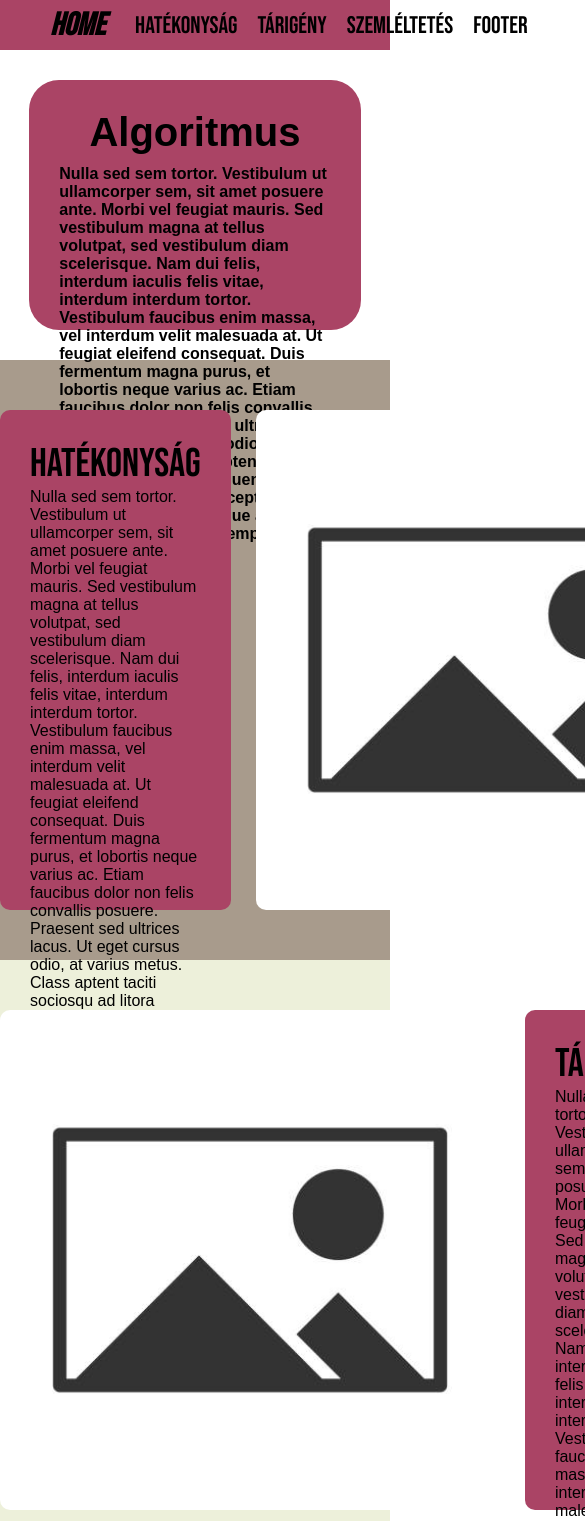
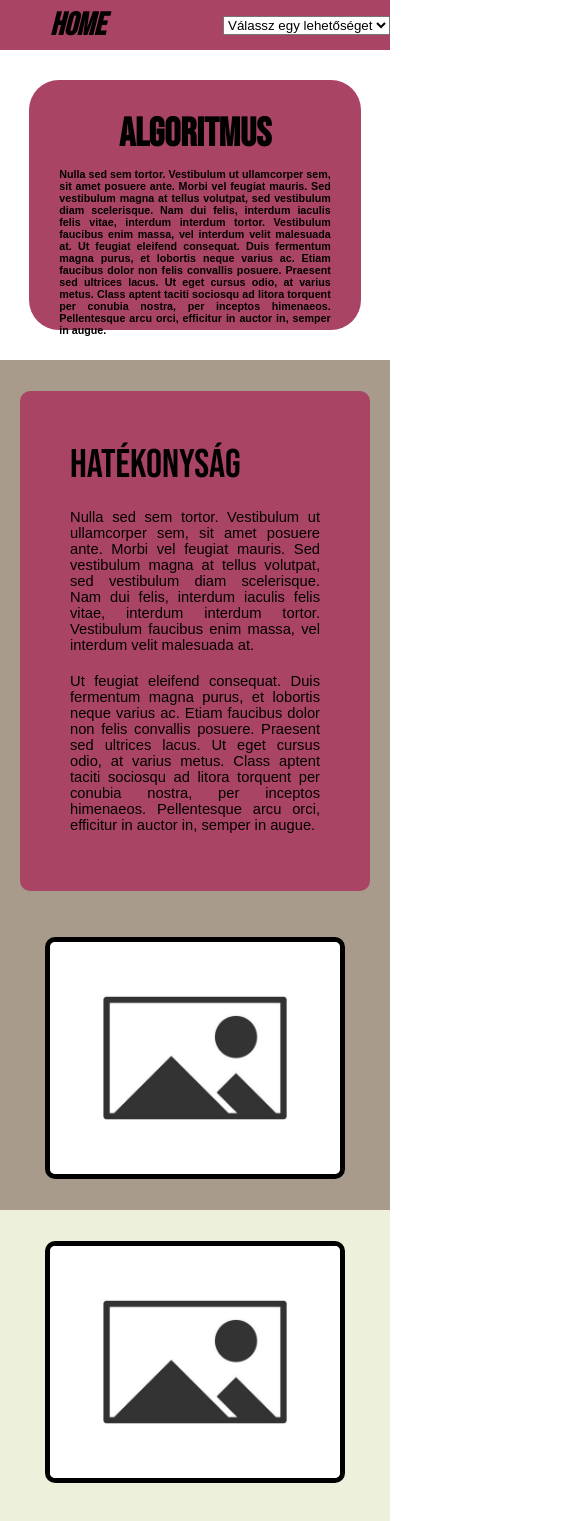
Before and after one commit to SandorMore/csapat5-lock-in-, a plain HTML site: page projekt.1/index.html in a window 390 px wide. Shown: the top 1521 px of the page, 585 px wide, since content can reach past the window. Drawn offline with Linux system fonts and the light colour scheme.

Commit message:
Responsive lett, de még kell rajta munkálkodni

```diff
--- a/projekt.1/index.html
+++ b/projekt.1/index.html
@@ -18,33 +18,43 @@
                 <li class="nav-link"><a href="#footer">Footer</a></li>
             </div>
         </ul>
+        <div class="custom-select">
+            <select id="mySelect">
+                <option value="">Válassz egy lehetőséget</option>
+                <option value="option1">Első lehetőség</option>
+                <option value="option2">Második lehetőség</option>
+                <option value="option3">Harmadik lehetőség</option>
+            </select>
+        </div>
     </nav>
 
     <div class="container">
         <header>
             <h2>Algoritmus</h2>
-            <p>Nulla sed sem tortor. Vestibulum ut ullamcorper sem, sit amet posuere ante. Morbi vel feugiat mauris. Sed vestibulum magna at tellus volutpat, sed vestibulum diam scelerisque. Nam dui felis, interdum iaculis felis vitae, interdum interdum tortor. Vestibulum faucibus enim massa, vel interdum velit malesuada at. Ut feugiat eleifend consequat. Duis fermentum magna purus, et lobortis neque varius ac. Etiam faucibus dolor non felis convallis posuere. Praesent sed ultrices lacus. Ut eget cursus odio, at varius metus. Class aptent taciti sociosqu ad litora torquent per conubia nostra, per inceptos himenaeos. Pellentesque arcu orci, efficitur in auctor in, semper in augue.</p>
+            <p class="responsive_text">Nulla sed sem tortor. Vestibulum ut ullamcorper sem, sit amet posuere ante. Morbi vel feugiat mauris. Sed vestibulum magna at tellus volutpat, sed vestibulum diam scelerisque. Nam dui felis, interdum iaculis felis vitae, interdum interdum tortor. Vestibulum faucibus enim massa, vel interdum velit malesuada at. Ut feugiat eleifend consequat. Duis fermentum magna purus, et lobortis neque varius ac. Etiam faucibus dolor non felis convallis posuere. Praesent sed ultrices lacus. Ut eget cursus odio, at varius metus. Class aptent taciti sociosqu ad litora torquent per conubia nostra, per inceptos himenaeos. Pellentesque arcu orci, efficitur in auctor in, semper in augue.</p>
         </header>
     </div>
 
     <main id="hatekonysag">
         <div class="szoveg_1"
-            <h2>Hatékonyság</h2>
-            <p>Nulla sed sem tortor. Vestibulum ut ullamcorper sem, sit amet posuere ante. Morbi vel feugiat mauris. Sed vestibulum magna at tellus volutpat, sed vestibulum diam scelerisque. Nam dui felis, interdum iaculis felis vitae, interdum interdum tortor. Vestibulum faucibus enim massa, vel interdum velit malesuada at. Ut feugiat eleifend consequat. Duis fermentum magna purus, et lobortis neque varius ac. Etiam faucibus dolor non felis convallis posuere. Praesent sed ultrices lacus. Ut eget cursus odio, at varius metus. Class aptent taciti sociosqu ad litora torquent per conubia nostra, per inceptos himenaeos. Pellentesque arcu orci, efficitur in auctor in, semper in augue.</p>
+            <h2 class="szoveg_h2">Hatékonyság</h2>
+            <p class="responsive_text">Nulla sed sem tortor. Vestibulum ut ullamcorper sem, sit amet posuere ante. Morbi vel feugiat mauris. Sed vestibulum magna at tellus volutpat, sed vestibulum diam scelerisque. Nam dui felis, interdum iaculis felis vitae, interdum interdum tortor. Vestibulum faucibus enim massa, vel interdum velit malesuada at.</p>
+            <p class="responsive_text">Ut feugiat eleifend consequat. Duis fermentum magna purus, et lobortis neque varius ac. Etiam faucibus dolor non felis convallis posuere. Praesent sed ultrices lacus. Ut eget cursus odio, at varius metus. Class aptent taciti sociosqu ad litora torquent per conubia nostra, per inceptos himenaeos. Pellentesque arcu orci, efficitur in auctor in, semper in augue.</p>
         </div>
         <img class="kep" src="pictures/istockphoto-1324356458-612x612.jpg" alt="">
     </main>
     <main id="tarigeny">
         <img class="kep" src="pictures/istockphoto-1324356458-612x612.jpg" alt="">
         <div class="szoveg_1"
-            <h2>Tárigény</h2>
-            <p>Nulla sed sem tortor. Vestibulum ut ullamcorper sem, sit amet posuere ante. Morbi vel feugiat mauris. Sed vestibulum magna at tellus volutpat, sed vestibulum diam scelerisque. Nam dui felis, interdum iaculis felis vitae, interdum interdum tortor. Vestibulum faucibus enim massa, vel interdum velit malesuada at. Ut feugiat eleifend consequat. Duis fermentum magna purus, et lobortis neque varius ac. Etiam faucibus dolor non felis convallis posuere. Praesent sed ultrices lacus. Ut eget cursus odio, at varius metus. Class aptent taciti sociosqu ad litora torquent per conubia nostra, per inceptos himenaeos. Pellentesque arcu orci, efficitur in auctor in, semper in augue.</p>
+            <h2 class="szoveg_h2">Tárigény</h2>
+            <p class="responsive_text">Nulla sed sem tortor. Vestibulum ut ullamcorper sem, sit amet posuere ante. Morbi vel feugiat mauris. Sed vestibulum magna at tellus volutpat, sed vestibulum diam scelerisque. Nam dui felis, interdum iaculis felis vitae, interdum interdum tortor.</p>
+            <p class="responsive_text"> Vestibulum faucibus enim massa, vel interdum velit malesuada at. Ut feugiat eleifend consequat. Duis fermentum magna purus, et lobortis neque varius ac. Etiam faucibus dolor non felis convallis posuere. </p> <p class="responsive_text">Praesent sed ultrices lacus. Ut eget cursus odio, at varius metus. Class aptent taciti sociosqu ad litora torquent per conubia nostra, per inceptos himenaeos. Pellentesque arcu orci, efficitur in auctor in, semper in augue.</p>
         </div>
     </main>
 
-    <div class="container">
+    <!-- <div class="container">
         <div id="leiras" class="container">
-            <p>Nulla sed sem tortor. Vestibulum ut ullamcorper sem, sit amet posuere ante. Morbi vel feugiat mauris. Sed vestibulum magna at tellus volutpat, sed vestibulum diam scelerisque. Nam dui felis, interdum iaculis felis vitae, interdum interdum tortor. Vestibulum faucibus enim massa, vel interdum velit malesuada at. Ut feugiat eleifend consequat. Duis fermentum magna purus, et lobortis neque varius ac. Etiam faucibus dolor non felis convallis posuere. Praesent sed ultrices lacus. Ut eget cursus odio, at varius metus. Class aptent taciti sociosqu ad litora torquent per conubia nostra, per inceptos himenaeos. Pellentesque arcu orci, efficitur in auctor in, semper in augue.</p>
+            <p class="responsive_text">Nulla sed sem tortor. Vestibulum ut ullamcorper sem, sit amet posuere ante. Morbi vel feugiat mauris. Sed vestibulum magna at tellus volutpat, sed vestibulum diam scelerisque. Nam dui felis, interdum iaculis felis vitae, interdum interdum tortor. Vestibulum faucibus enim massa, vel interdum velit malesuada at. Ut feugiat eleifend consequat. Duis fermentum magna purus, et lobortis neque varius ac. Etiam faucibus dolor non felis convallis posuere. Praesent sed ultrices lacus. Ut eget cursus odio, at varius metus. Class aptent taciti sociosqu ad litora torquent per conubia nostra, per inceptos himenaeos. Pellentesque arcu orci, efficitur in auctor in, semper in augue.</p>
         </div>
     </div>
 
@@ -72,7 +82,7 @@
                 <li class="footer_li"></li>
             </ul>
         </div>
-    </footer>
+    </footer> -->
 
     <script src="projekt.js"></script>
 </body>
--- a/projekt.1/projekt.js
+++ b/projekt.1/projekt.js
@@ -0,0 +1,42 @@
+const navSelect = document.querySelector('.nav-select');
+
+navSelect.addEventListener('change', function() {
+    const selectedValue = navSelect.value;
+    if (selectedValue) {
+        window.location.href = selectedValue; // Navigál a kiválasztott hivatkozásra
+    }
+});
+
+document.addEventListener('DOMContentLoaded', function() {
+    const select = document.getElementById('mySelect');
+    const customSelect = document.createElement('div');
+    customSelect.className = 'select-selected';
+    customSelect.innerHTML = select.options[select.selectedIndex].innerHTML;
+    select.parentNode.insertBefore(customSelect, select);
+
+    const selectItems = document.createElement('div');
+    selectItems.className = 'select-items select-hide';
+
+    for (let i = 1; i < select.options.length; i++) {
+        const item = document.createElement('div');
+        item.innerHTML = select.options[i].innerHTML;
+        item.addEventListener('click', function() {
+            customSelect.innerHTML = this.innerHTML;
+            select.selectedIndex = i;
+            selectItems.classList.add('select-hide');
+        });
+        selectItems.appendChild(item);
+    }
+
+    customSelect.addEventListener('click', function() {
+        selectItems.classList.toggle('select-hide');
+    });
+
+    document.body.appendChild(selectItems);
+
+    document.addEventListener('click', function(e) {
+        if (!customSelect.contains(e.target)) {
+            selectItems.classList.add('select-hide');
+        }
+    });
+});
--- a/projekt.1/style.css
+++ b/projekt.1/style.css
@@ -38,6 +38,8 @@ li a{
 #home:hover{
     cursor: default;
     font-size: 2.2em;
+    color: azure;
+    text-shadow: #edf0da;
 }
 
 .nav-links{
@@ -88,6 +90,10 @@ header{
     transition-duration: 0.3s;
 }
 
+.responsive_text{
+
+}
+
 #leiras{
     width: 85%;
     height: 250px;
@@ -98,9 +104,14 @@ header{
     display: block;
     font-weight: bold;
     font-family: "Bebas Neue";
+    text-align: center;
+    display: flex;
+    justify-content: center;
+    align-items: center;
 }
 
 header h2{
+    font-family: "Bebas Neue";
     font-size: 2.5rem;
     margin-bottom: 10px;
     text-align: center;
@@ -120,6 +131,7 @@ header h2{
     align-items: center;
     justify-content: space-evenly;
     gap: 25px;
+    padding: 20px;
 }
 #tarigeny{
     width: 100%;
@@ -129,6 +141,7 @@ header h2{
     align-items: center;
     justify-content: space-evenly;
     gap: 25px;
+    padding: 20px;
 }
 
 .szoveg_1{
@@ -137,19 +150,20 @@ header h2{
     height: 500px;
     width: 750px;
     background-color: #AA4465;
-    padding: 30px;
+    padding: 50px;
     border-radius: 10px;
-}
-
-.szoveg_1 p{
-    font-size: 1rem;
+    display: flex;
+    flex-direction: column;
+    gap: 20px;
 }
 
 .kep{
-    width: 500px;
-    height: 500px;
+    max-width: 40%;
+    min-width: 500px;
+    height: auto;
     border-radius: 10px;
     object-fit: cover;
+    border: 5px solid black;
 }
 
 .szemleltetes{
@@ -195,3 +209,99 @@ footer{
 .footer_li:not(:last-child){
     margin-bottom: 50px;
 }
+
+.szoveg_h2{
+    margin-bottom: 20px;
+}
+
+.custom-select {
+    display: none; /* Alapértelmezetten elrejtve */
+}
+
+.custom-select{
+
+}
+
+.responsive_text{
+    font-size: 1.2rem;
+    text-align: justify;
+    text-justify: inter-word;
+}
+
+@media (max-width: 1200px){
+    .responsive_text{
+        font-size: 1rem;
+    }
+}
+
+@media (max-width: 1090px){
+    .responsive_text{
+        font-size: 0.95rem;
+    }
+}
+
+@media (max-width: 1040px){
+    .szoveg_1 p{
+        font-size: 0.92rem;
+    }
+}
+
+@media (max-width: 900px){
+    #hatekonysag{
+        flex-wrap: wrap;
+        height: 1000px;
+    }
+    #tarigeny{
+        flex-wrap: wrap;
+        height: 1000px;
+    }
+    header{
+        font-size: 0.8rem;
+    }
+    .szoveg_1{
+        height: 400px;
+        width: 750px;
+    }
+
+    #leiras{
+        font-size: 0.8rem;
+    }
+    .responsive_text{
+        font-size: 0.8rem;
+    }
+}
+
+@media (max-width: 600px) {
+    header{
+        font-size: 0.7rem;
+    }
+    .nav-links {
+        display: none; /* Rejtjük a listát kisebb képernyőkön */
+    }
+    .custom-select {
+        display: block; /* Megjelenítjük a select elemet */
+    }
+    .responsive_text{
+        font-size: 0.67rem;
+    }
+}
+
+@media (max-width: 540px){
+    .kep{
+        min-width: 300px;
+    }
+}
+
+@media (max-width: 510px){
+    #hatekonysag{
+        flex-wrap: wrap;
+        height: 850px;
+    }
+    #tarigeny{
+        flex-wrap: wrap;
+        height: 850px;
+    }
+    .szoveg_1{
+        height: 500px;
+    }
+}
```
